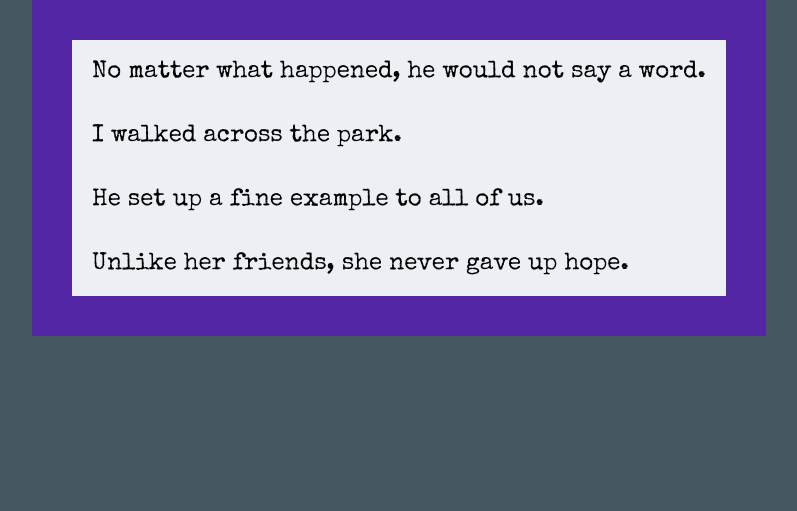
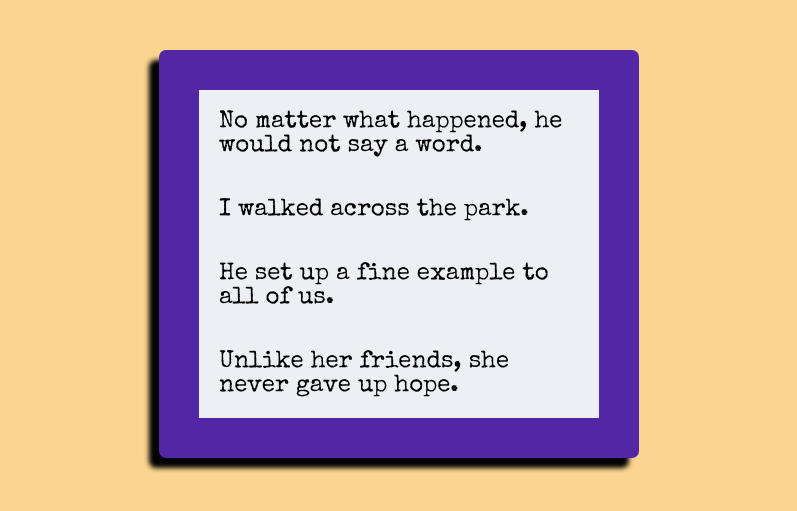
Before and after one commit to adamringeisen/poetry, a Flask app: page /poem/892-276-658-783 in a window 1280 px wide. Shown: the top 511 px of the page, without its empty margins (241-1038 px from the left). Run offline with Flask 2, Linux system fonts and the light colour scheme; data comes from the database, SQL or seed files in the repository; some libraries are stand-ins or nearby versions.

Commit message:
Small improvements to layout

```diff
--- a/backend.py
+++ b/backend.py
@@ -33,6 +33,7 @@ class Poem:
             self.lineList = lines
             self.lines = [line[0] for line in lines]
             ucode = self.code.replace("-","_")
+            # js objects can't start with a number - not sure this is needed anymore though
             self.ucode = "U" + ucode
         else:
             self.lines = []
--- a/static/style.css
+++ b/static/style.css
@@ -2,15 +2,12 @@
         /* https://colorhunt.co/palette/eceff400ad7cfbd490475762 */
 
         body {
-            background-color: #475762;
+            background-color: #FBD490;
             display: grid;
             justify-content: center;
             margin: 0px;
         }
-        .bg {
-            background-color: #FBD490;
-            min-width: 50vw;
-        }
+
         .box {
             background-size: auto;
             box-shadow: -10px 10px 5px black;
--- a/templates/base.html
+++ b/templates/base.html
@@ -15,11 +15,11 @@
 </head>
 
 <body>
-    <div class="bg">
+
     {% block main %}
 
     {% endblock %}
-    </div>
+
 </body>
 
 </html>
--- a/templates/one_poem.html
+++ b/templates/one_poem.html
@@ -1,6 +1,7 @@
 {% extends 'base.html' %}
 {% block main %}
-<ul style="background-color: rgb({{poem.color[0]}},{{poem.color[1]}},{{poem.color[2]}});">
+<div class="box" style="background-color: rgb({{poem.color[0]}},{{poem.color[1]}},{{poem.color[2]}});">
+<ul>
 
     {% for line in poem["lines"] %}
     <li>{{line}} </li>
```
Also changed, not shown: 1 other file.
